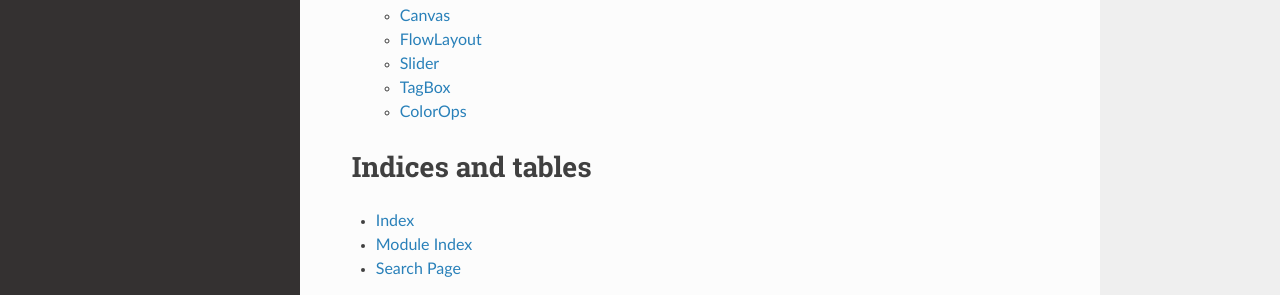
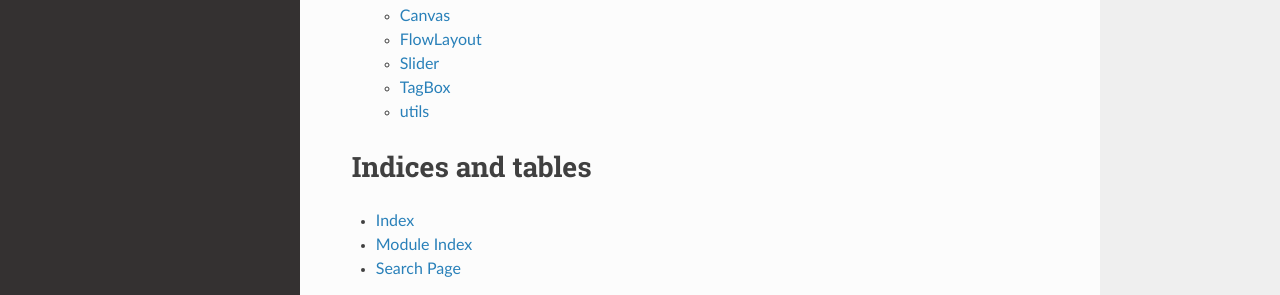
Before and after one commit to alvii147/MangoUI, a Sphinx documentation site: the page built from docs/source/index.rst, in a window 1280 px wide. Shown: the part 264-559 px from the top of the page. Built offline with Sphinx 7.4.7 and the Read the Docs theme 2.0.0, drawn with Linux system fonts in a browser that asks for light colours.

Commit message:
rebuilt docs

```diff
--- a/docs/source/utils.rst
+++ b/docs/source/utils.rst
@@ -1,7 +1,7 @@
-ColorOps
-========
+utils
+=====
 
-.. automodule:: MangoUI.utils
+.. automodule:: MangoUI.utils.ColorOps
    :members:
    :undoc-members:
    :show-inheritance:
```
Also changed, not shown: 13 other files.
